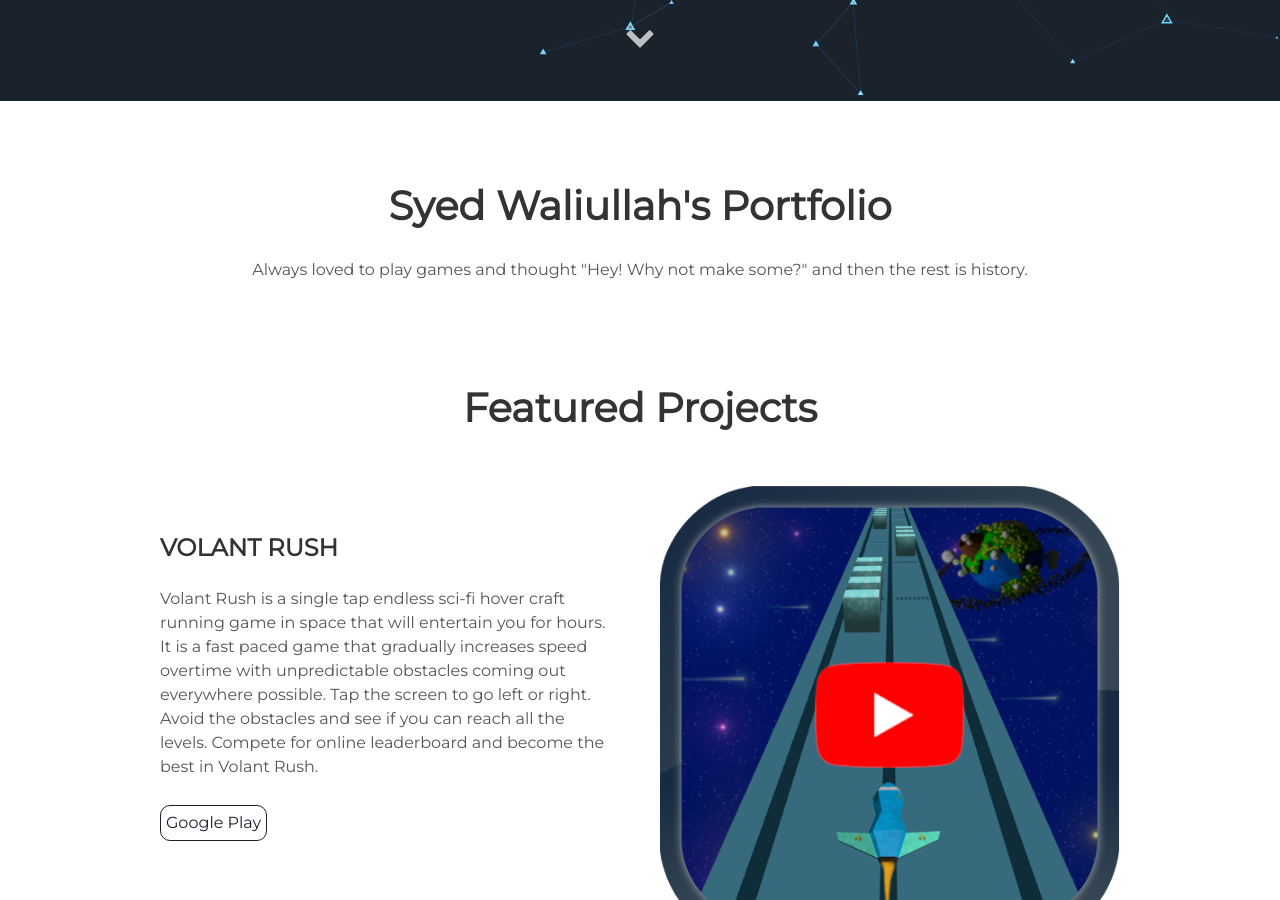
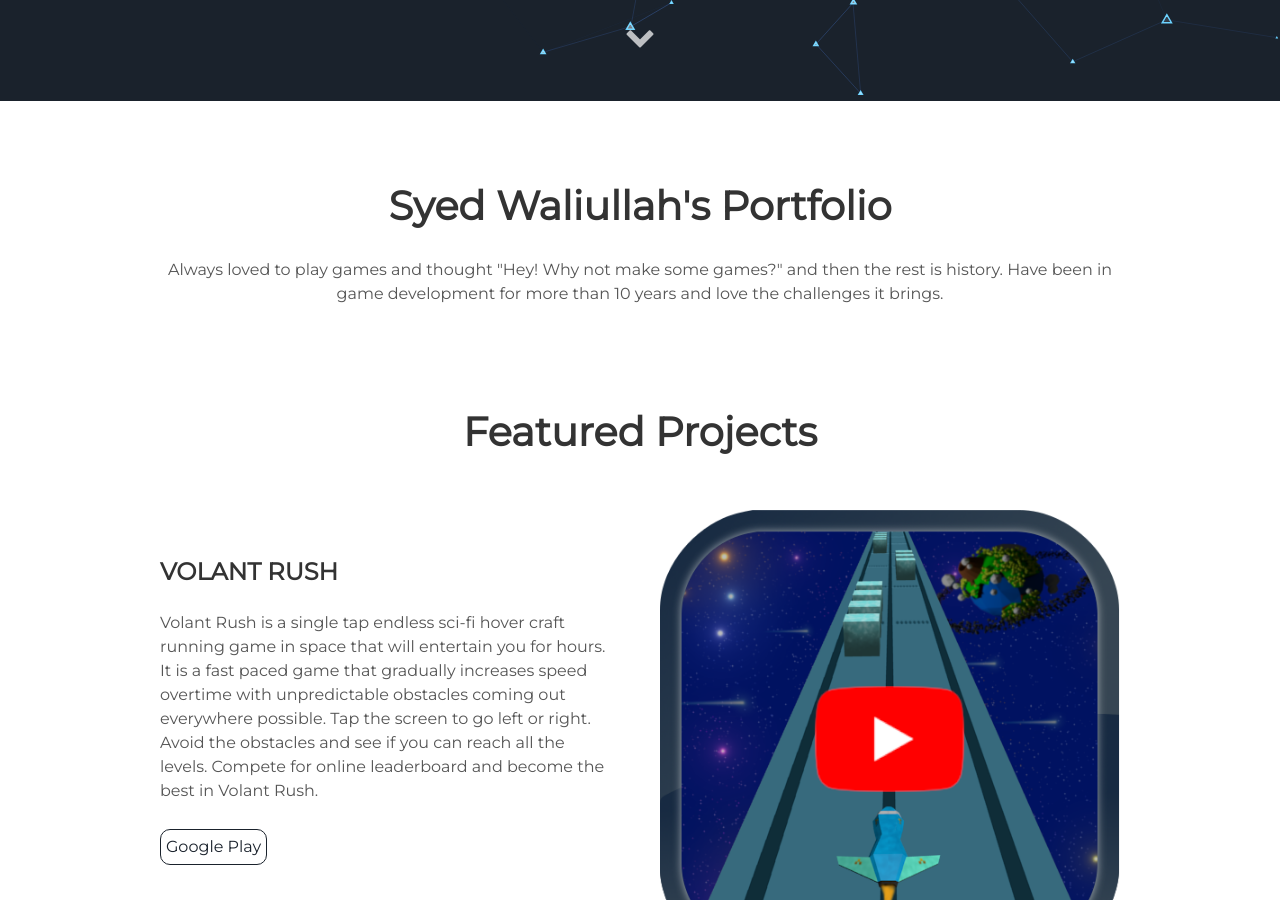
Before and after one commit to deadlykam/deadlykam.github.io, a Jekyll site: the page built from index.html, in a window 1280 px wide and 900 px high, scrolled down 799 px. Built offline with Jekyll 4.4.1, drawn with Linux system fonts in a browser that asks for light colours.

Commit message:
Update _config.yml

```diff
--- a/_config.yml
+++ b/_config.yml
@@ -6,7 +6,7 @@
 
 # User settings
 username: Syed Waliullah
-user_description: Always loved to play games and thought "Hey! Why not make some?" and then the rest is history.
+user_description: Always loved to play games and thought "Hey! Why not make some games?" and then the rest is history. Have been in game development for more than 10 years and love the challenges it brings.
 user_title: Game Developer
 email: kamran369mars@gmail.com
 twitter_username: https://twitter.com/deadlykam
```
